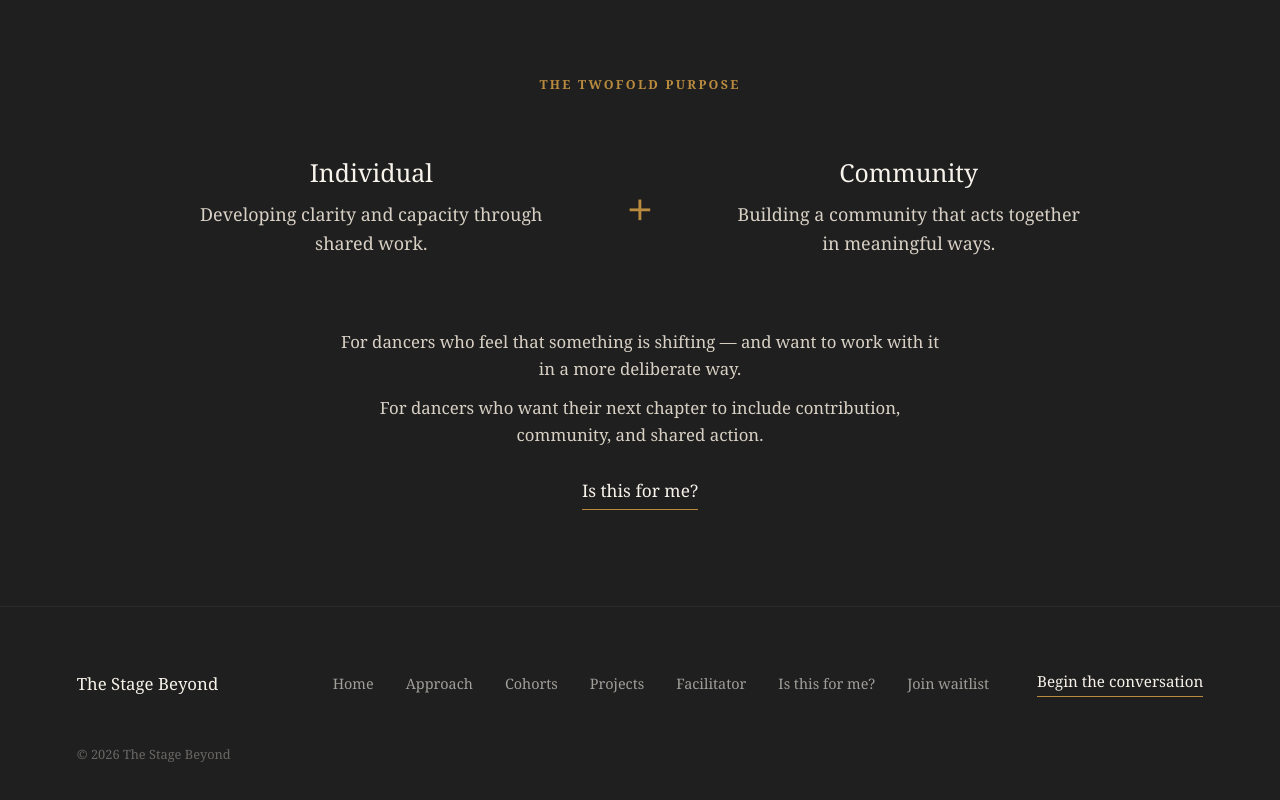
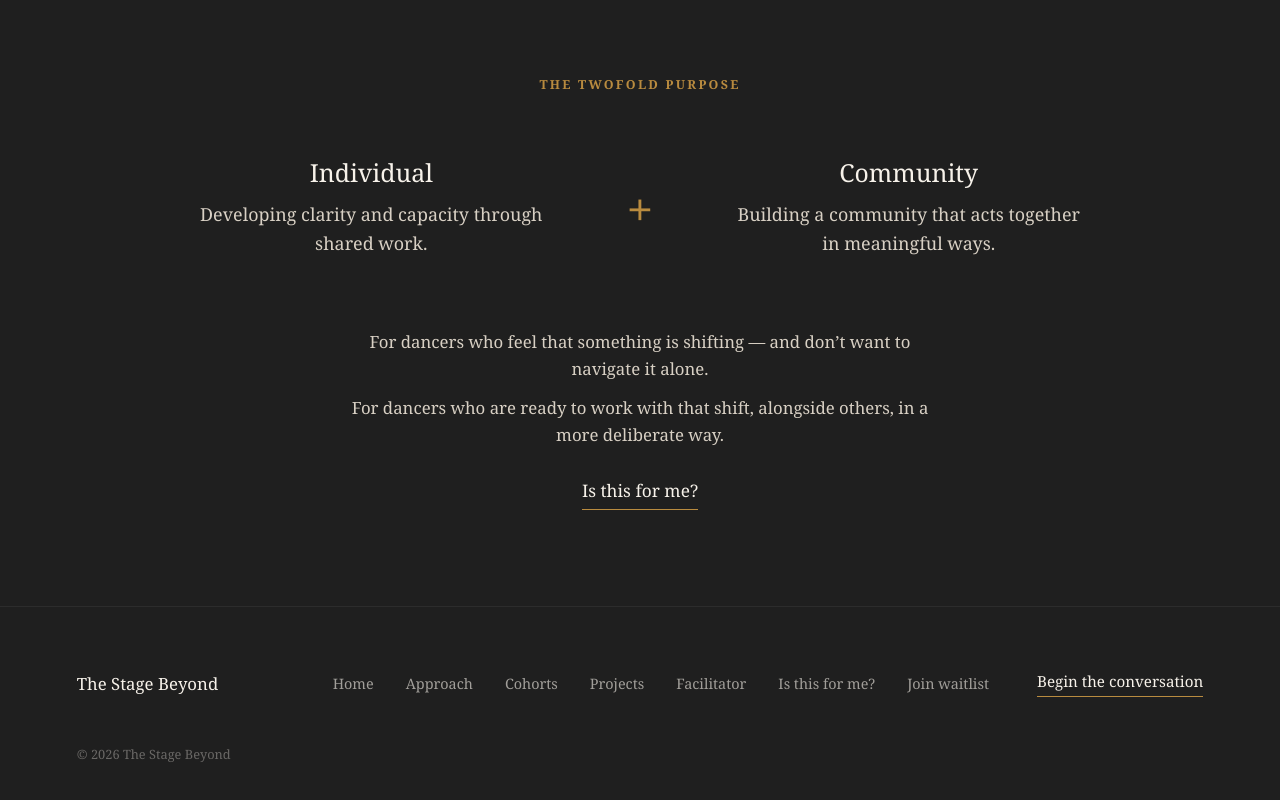
Before and after one commit to travisbirchattba/the-stage-beyond-site, a React (Vite) app: page / in a window 1280 px wide. Shown: the part 2017-2817 px from the top of the page. Built offline with nearby package versions, Linux system fonts and the light colour scheme.

Commit message:
Update main.jsx

```diff
--- a/src/main.jsx
+++ b/src/main.jsx
@@ -275,13 +275,13 @@ function HomePage() {
         </div>
 
         <div className="fitBlock">
-          <p className="fitLine">
-            For dancers who feel that something is shifting — and want to work with it in a more deliberate way.
-          </p>
+         <p className="fitLine">
+  For dancers who feel that something is shifting — and don’t want to navigate it alone.
+</p>
 
-          <p className="fitLine">
-            For dancers who want their next chapter to include contribution, community, and shared action.
-          </p>
+<p className="fitLine">
+  For dancers who are ready to work with that shift, alongside others, in a more deliberate way.
+</p>
         </div>
 
         <Link to="/apply" className="learnMore">
```
